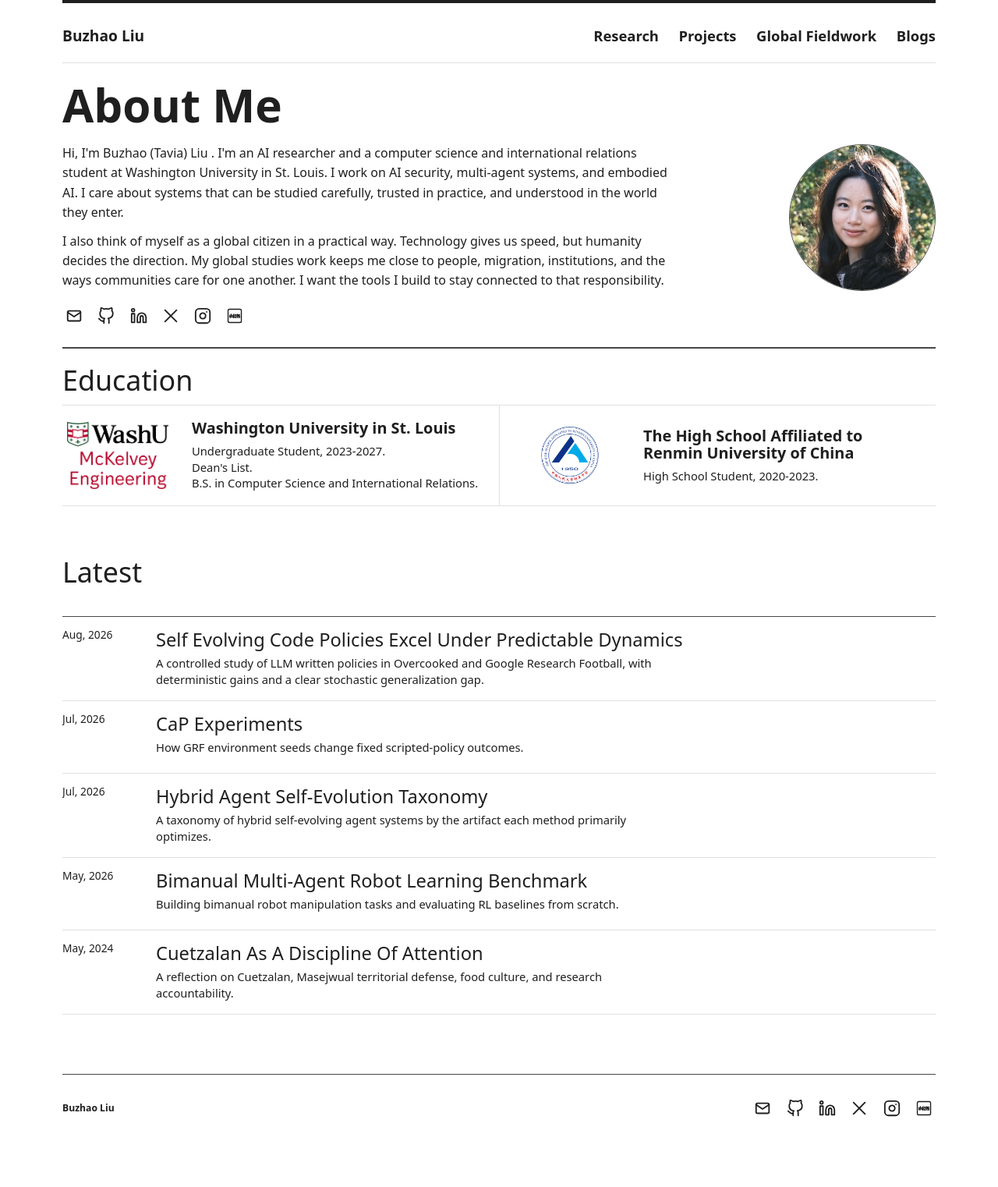
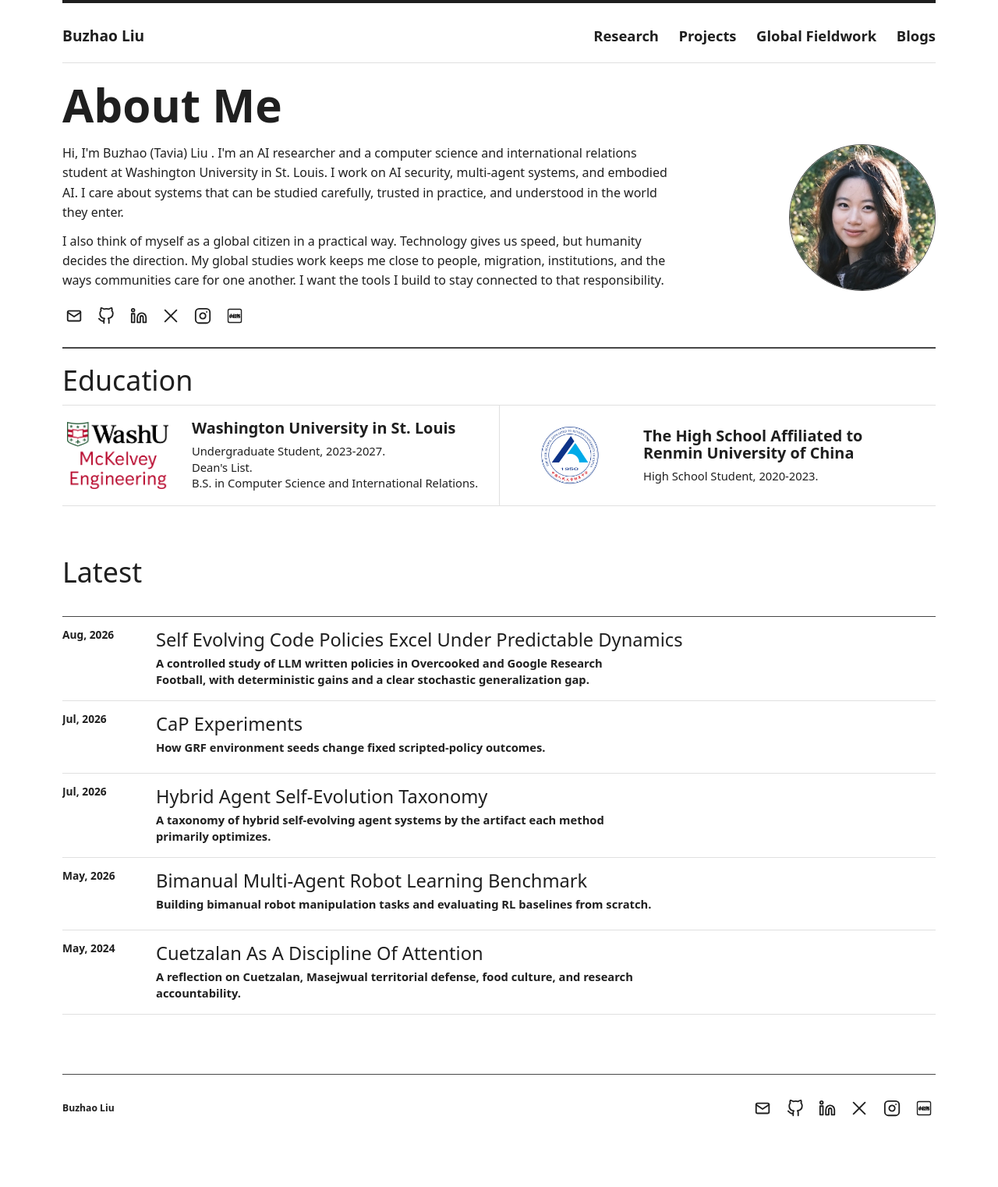
Before and after one commit to tavia-liu/tavia-liu.github.io, a Jekyll site: the page built from index.html, in a window 1280 px wide. Shown: the whole page at 78% size. Built offline with Jekyll 4.4.1, drawn with Linux system fonts in a browser that asks for light colours.

Commit message:
Brighten green accent for links and active menu
Co-Authored-By: Claude Fable 5.1 <noreply@anthropic.com>
Claude-Session: https://claude.ai/code/session_01Ai1xjJZVuDKYEKB9CqdYSi

```diff
--- a/_layouts/default.html
+++ b/_layouts/default.html
@@ -7,7 +7,7 @@
     <title>{% if page.title %}{{ page.title }} - {% endif %}{{ site.title }}</title>
     <link rel="canonical" href="{{ page.url | absolute_url }}">
     <link rel="alternate" type="application/rss+xml" title="{{ site.title }}" href="{{ '/feed.xml' | relative_url }}">
-    <link rel="stylesheet" href="{{ '/assets/css/main.css?v=20261003-dates' | relative_url }}">
+    <link rel="stylesheet" href="{{ '/assets/css/main.css?v=20261003-green' | relative_url }}">
   </head>
   <body{% if page.url == "/" %} class="is-home"{% endif %}>
     <header class="site-header">
--- a/assets/css/main.css
+++ b/assets/css/main.css
@@ -6,9 +6,9 @@
   --soft-muted: #1f1f1f;
   --line: rgba(0, 0, 0, 0.12);
   --heavy-line: rgba(0, 0, 0, 0.72);
-  --accent: #4c6450;
-  --accent-strong: #36483a;
-  --accent-soft: rgba(76, 100, 80, 0.12);
+  --accent: #1f7a3f;
+  --accent-strong: #145a2c;
+  --accent-soft: rgba(31, 122, 63, 0.45);
   --warm: #8a6b3d;
   --code: #f4f4f2;
   --font-display: ui-sans-serif, system-ui, -apple-system, BlinkMacSystemFont, "Segoe UI", sans-serif;
@@ -40,6 +40,7 @@ body {
 
 a {
   color: var(--accent);
+  font-weight: 600;
   text-decoration-color: var(--accent-soft);
   text-underline-offset: 0.18em;
 }
```
